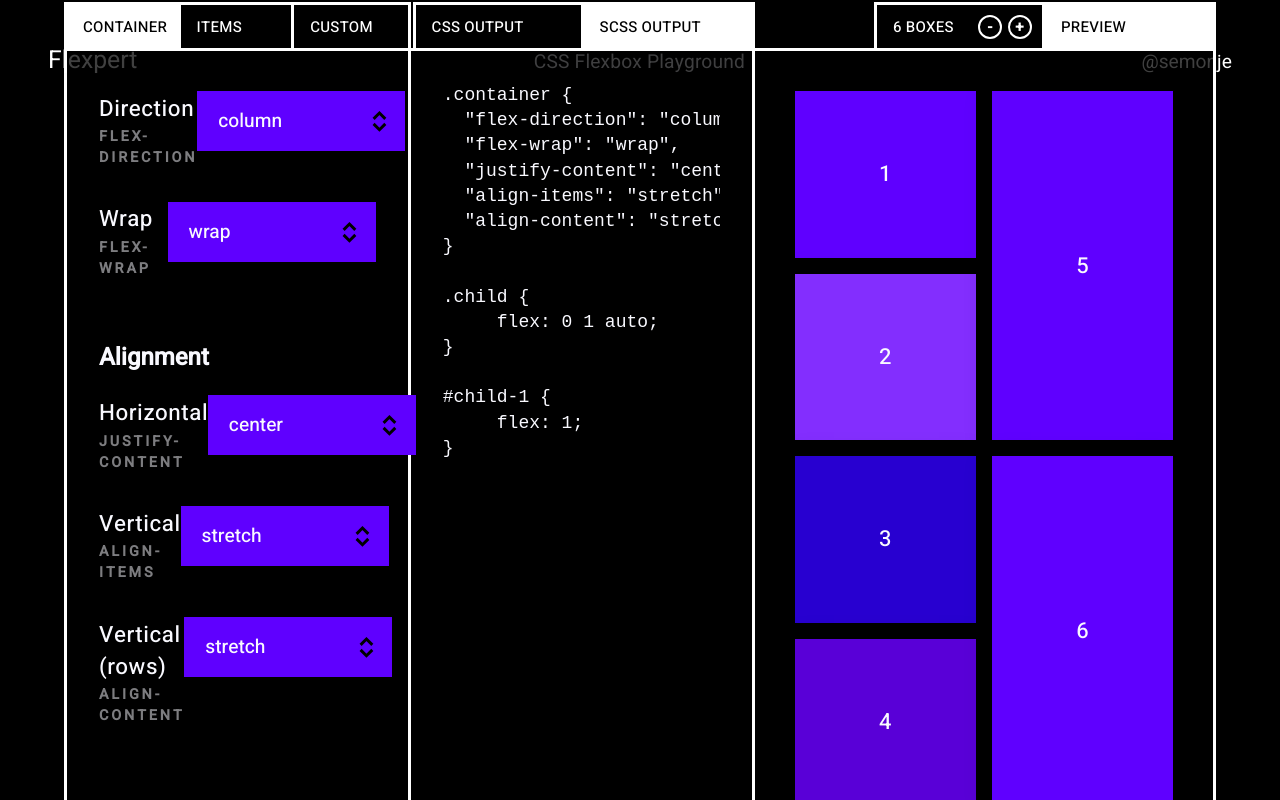
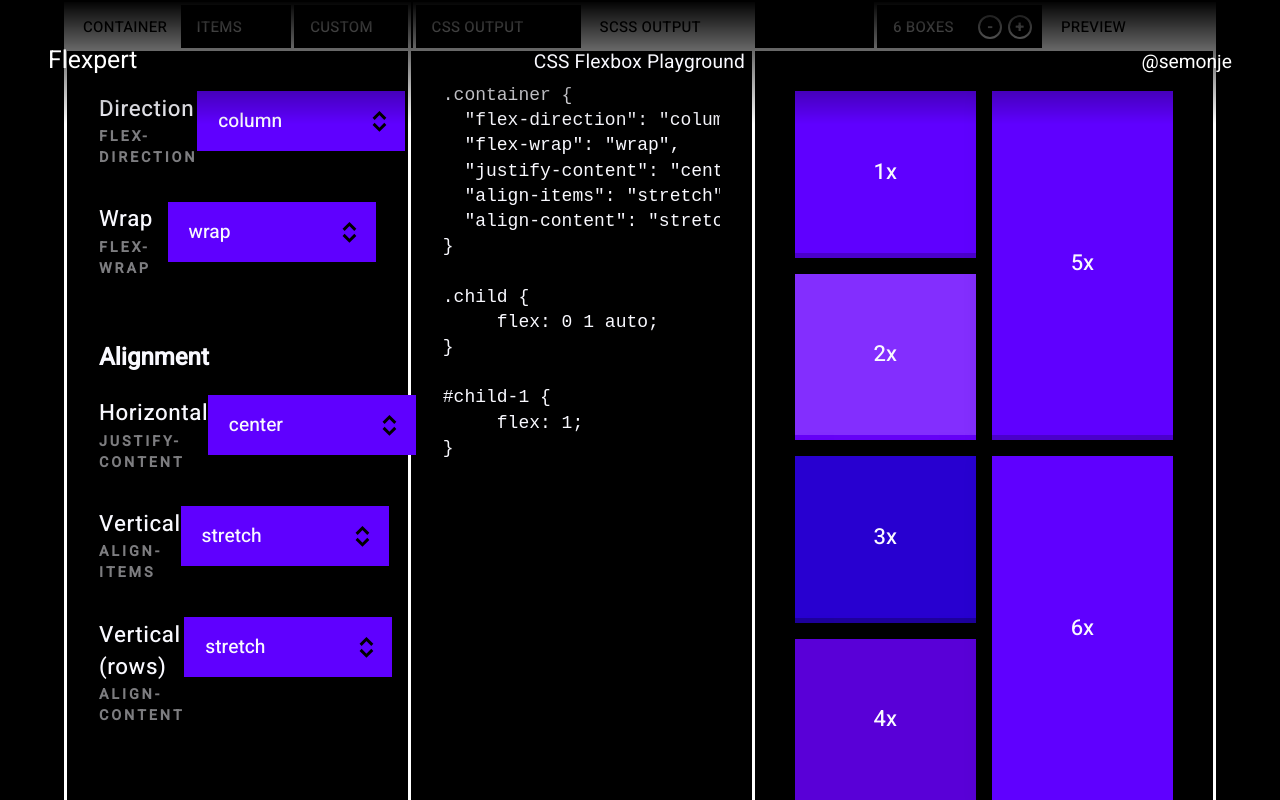
Before and after one commit to s-rd/flexpert, a Vue app: page / in a window 1280 px wide. Built offline with nearby package versions, Linux system fonts and the light colour scheme; a web font is replaced by a local one.

Commit message:
Add slight shadow, not sure if I like

```diff
--- a/src/assets/sass/modules/_flex-preview.scss
+++ b/src/assets/sass/modules/_flex-preview.scss
@@ -22,8 +22,19 @@
     font-weight: 500;
     transition: ease 0.3s all;
     box-shadow: rgba($color__dark, 0.25) 0px 4px 25px;
-    &:nth-of-type(2) { background: $color__primary--tint-1; }
-    &:nth-of-type(3) { background: $color__primary--tint-2; }
-    &:nth-of-type(4) { background: $color__primary--tint-3; }
+    border-bottom: solid 5px transparent;
+    border-color: darken($color__primary, 10);
+    &:nth-of-type(2) {
+      background: $color__primary--tint-1;
+      border-color: darken($color__primary--tint-1, 10);
+    }
+    &:nth-of-type(3) {
+      background: $color__primary--tint-2;
+      border-color: darken($color__primary--tint-2, 10);
+    }
+    &:nth-of-type(4) {
+      background: $color__primary--tint-3;
+      border-color: darken($color__primary--tint-3, 10);
+    }
   }
 }
--- a/src/assets/sass/modules/_nav-bar.scss
+++ b/src/assets/sass/modules/_nav-bar.scss
@@ -8,6 +8,8 @@
   padding: $spacing--s;
   align-items: baseline;
   justify-content: space-between;
+  background: linear-gradient(to bottom, rgba($color__dark, 1), rgba($color__dark, 0));
+  z-index: 10;
 
   &__logo {
     color: $color__white;
--- a/src/assets/sass/modules/_playground.scss
+++ b/src/assets/sass/modules/_playground.scss
@@ -41,6 +41,13 @@
         }
         &.remove {
           right: 2.5rem;
+        }
+        &--disabled {
+          opacity: 0.25;
+          cursor: default;
+          &:hover {
+            background: transparent;
+          }
         }
       }
     }
--- a/src/components/FlexPreview.vue
+++ b/src/components/FlexPreview.vue
@@ -4,8 +4,8 @@
       <li class="playground__tab boxes">
         <a href="#">
           {{ boxes }} boxes
-          <span @click.prevent="addBox" class="add">+</span>
-          <span @click.prevent="removeBox" class="remove">-</span>
+          <span @click.prevent="addBox" class="add" :class="{ 'add--disabled': !canAdd }">+</span>
+          <span @click.prevent="removeBox" class="remove" :class="{ 'remove--disabled': !canRemove }">-</span>
         </a>
       </li>
       <li class="playground__tab playground__tab--active">
@@ -15,6 +15,7 @@
     <div class="flex-preview__content" :style="properties">
       <div v-for="(box, index) in boxes" class="flex-preview__box">
         {{ index + 1 }}
+        <span @click="removeBox" class="close">x</span>
       </div>
     </div>
   </div>
@@ -32,14 +33,24 @@ export default {
   data() {
     return {
       boxes: 6,
+      maxBoxes: 50,
+      minBoxes: 1,
     }
   },
   methods: {
     addBox() {
-      this.boxes += 1
+      if (this.canAdd) this.boxes += 1
     },
     removeBox() {
-      this.boxes -= 1
+      if (this.canRemove) this.boxes -= 1
+    },
+  },
+  computed: {
+    canAdd() {
+      return this.boxes !== this.maxBoxes
+    },
+    canRemove() {
+      return this.boxes !== this.minBoxes
     },
   },
 }
```
